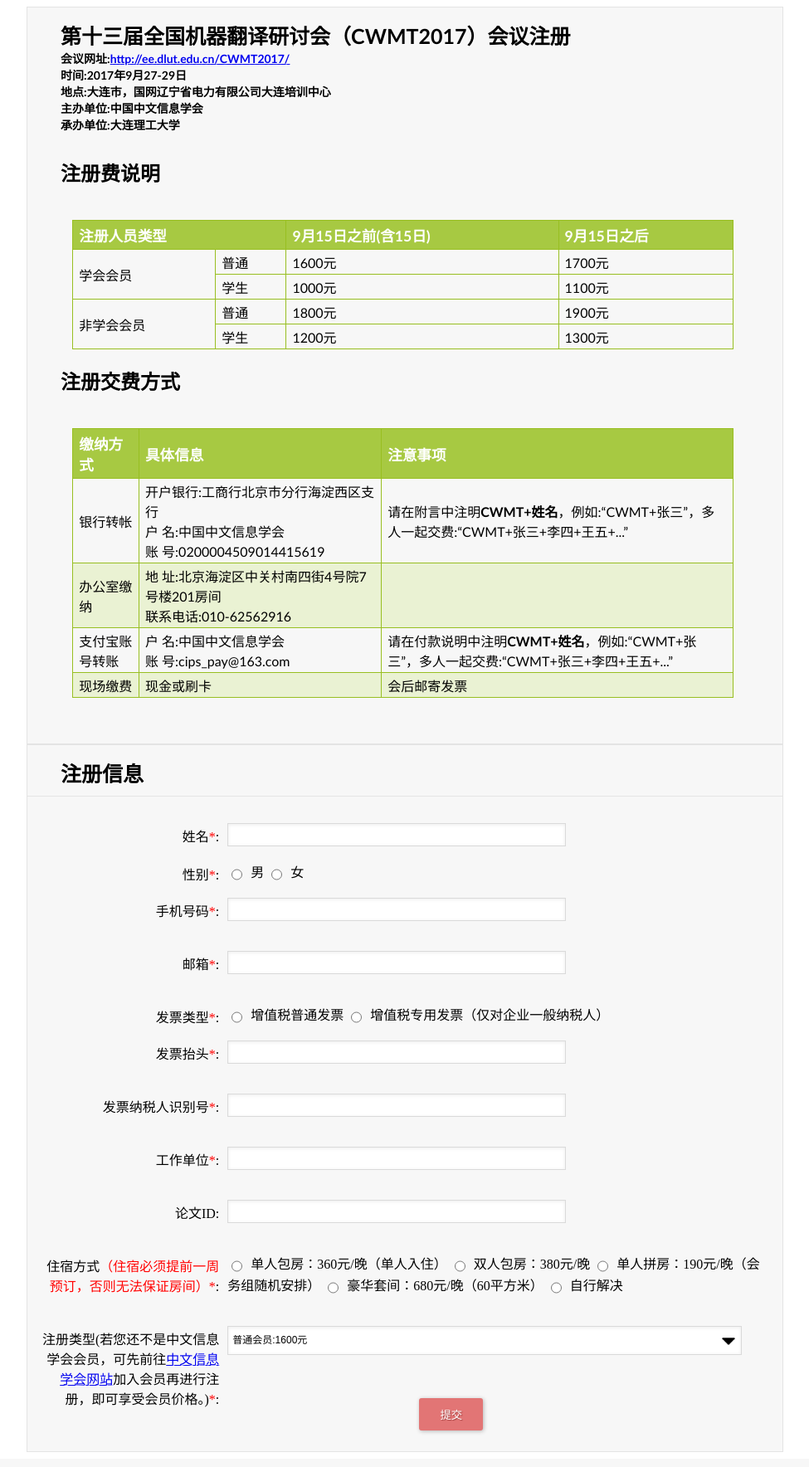
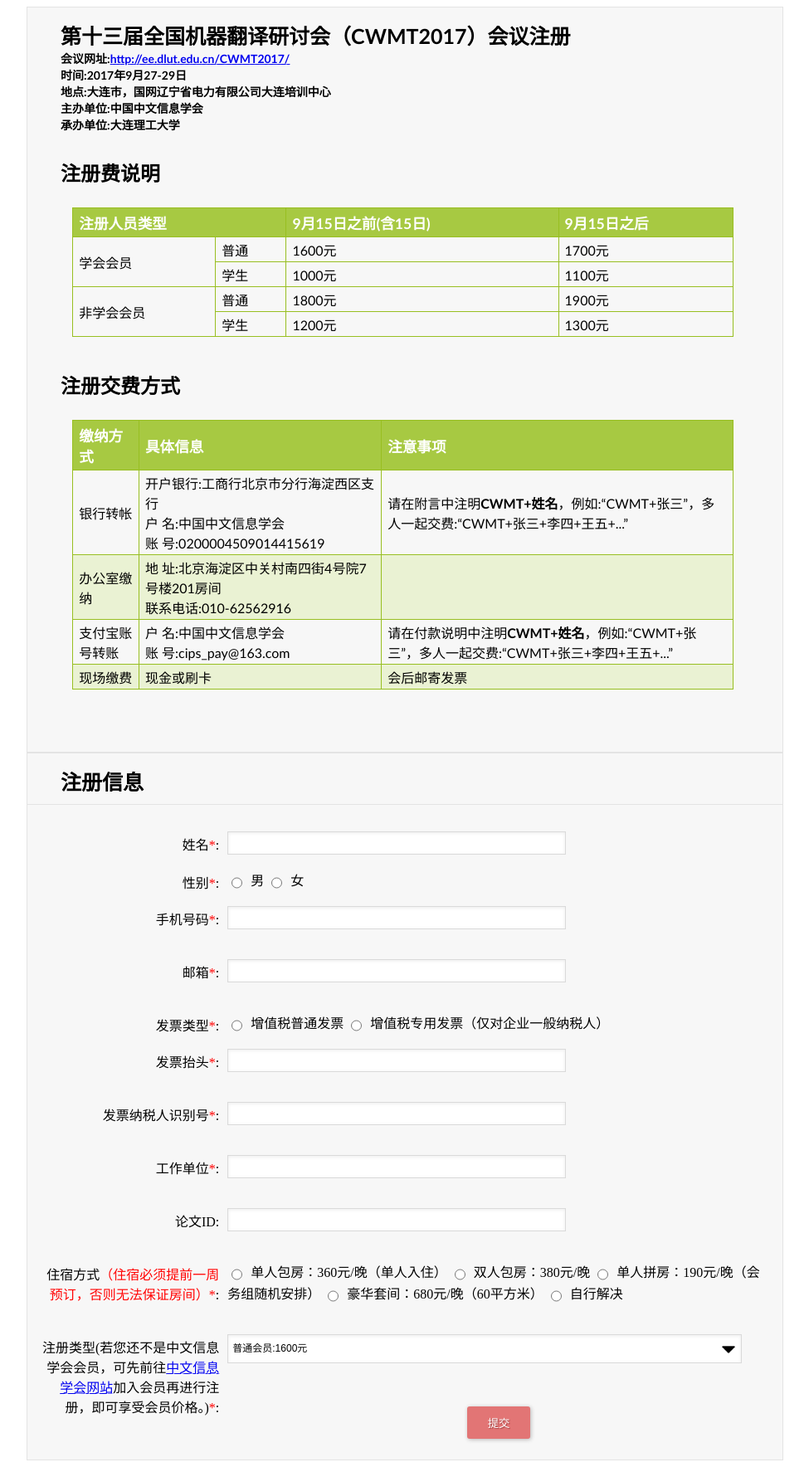
Before and after one commit to Zeco-01/CWMT2017-REG, a Django app: page /register/ in a window 1280 px wide. Shown: the whole page at 83% size, without its empty margins (152-1127 px from the left). Run offline with Django 3.2, Linux system fonts and the light colour scheme; parts of the project's set-up code (start-up, migrations or seed data) failed here and were passed over.

Commit message:
view change

```diff
--- a/CWMT/common_static/css/default.css
+++ b/CWMT/common_static/css/default.css
@@ -87,7 +87,7 @@ border-radius: 3px;
 text-shadow: 1px 1px 1px #9E3F3F;
 cursor: pointer;
 }
-.basic-grey .button:hover {
+ .button:hover {
 background: #F28585
 }
 .error_msg {
@@ -136,7 +136,7 @@ color: #000;
 font-size: 14px;
 }
 .confirm h2{
-	margin: -10px -15px 30px -10px;;
+	margin: -10px -15px 15px -10px;;
 color: #000;
 padding: 0px 0px 10px 40px;
 display: block;
@@ -151,7 +151,7 @@ display: block;
   width:90%;
   border-collapse:collapse;
   text-shadow:none;
-  margin-bottom: 30px;
+  margin-bottom: 50px;
   }
 .payment td,  th
   {
@@ -174,3 +174,10 @@ display: block;
   color:#000000;
   background-color:#EAF2D3;
   }
+.middle{
+     margin-left: auto;
+   margin-right: auto;
+}
+.middle-out{
+  text-align: center;
+}
--- a/CWMT/user_login/templates/reg.html
+++ b/CWMT/user_login/templates/reg.html
@@ -6,7 +6,7 @@
     <script type="text/javascript" src="/static/js/validator.min.js"></script>
 </head>
 <body>
-    <div class="confirm"><h1>第十三届全国机器翻译研讨会（CWMT2017）会议注册
+    <div class="confirm"><h1>第十三届全国机器翻译研讨会（CWMT2017）会议注册<br />
         <span>会议网址:<a href="http://ee.dlut.edu.cn/CWMT2017/">http://ee.dlut.edu.cn/CWMT2017/</a><br />
             时间:2017年9月27-29日<br/>
             地点:大连市，国网辽宁省电力有限公司大连培训中心<br/>
@@ -177,7 +177,7 @@
 
         <input type="radio" value="multi" name="stay" id="stay" onclick=toggle1()>双人包房：380元/晚
         <input type="radio" value="multi3" name="stay" id="stay" onclick=toggle3()>单人拼房：190元/晚（会务组随机安排）
-    <input type="radio" value="multi2" name="stay" id="stay" onclick=toggle1()>豪华套间：680元/晚（60平方米）
+    <input type="radio" value="multi2" name="stay" id="stay" onclick=toggle3()>豪华套间：680元/晚（60平方米）
     <input type="radio" value="no" name="stay" onclick=toggle2() id="stay">自行解决
         <div id="stay_err" class="error_msg"></div>
     </label>
@@ -217,10 +217,10 @@
     </label><br/>
 
     <br />
-    <label>
-        <span>&nbsp;</span>
+   <div class="middle-out">
+        <div class="middle">
         <input type="button" class="button" value="提交" onclick="vali()"/>
-    </label>
+   </div></div>
     <input type="hidden" name="time" id="time"/>
 </form>
 
@@ -365,7 +365,7 @@ function b2r(){
                 rules:'required'
             });
         }
-        if (getValue("stay") == "multi" || getValue("stay")=="multi2" ){
+        if (getValue("stay") == "multi"  ){
             v_rules.push({
                 name:"m_name",
                 display:"请填写合住人姓名，如果没有请填写无",
```
